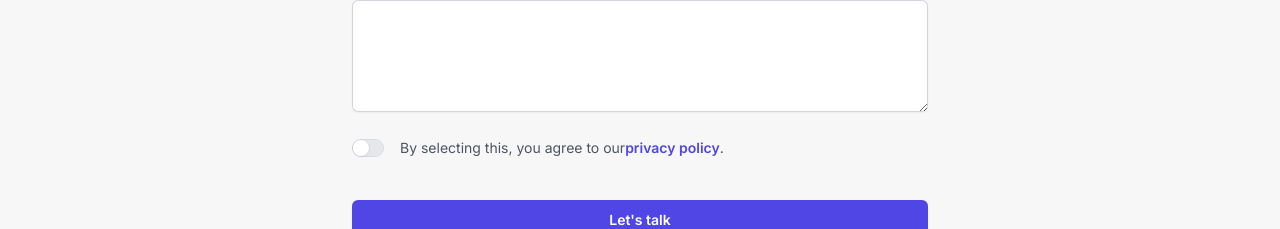
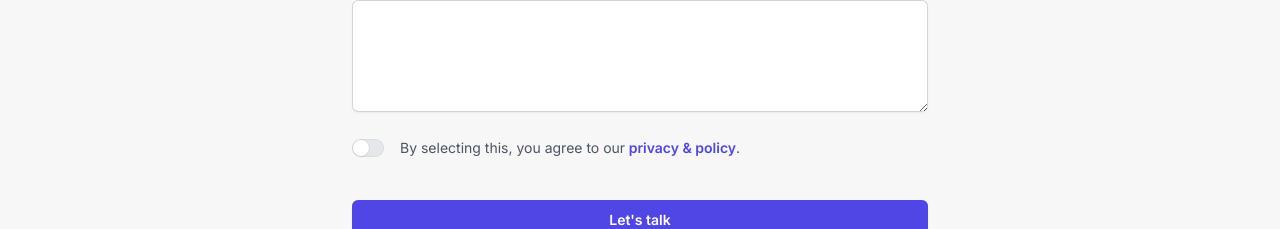
Before and after one commit to samimhub/Portfolio_App_samim, a Next.js app: page / in a window 1280 px wide. Shown: the part 4600-4829 px from the top of the page. Built offline with nearby package versions, Linux system fonts and the light colour scheme.

Commit message:
commite....

```diff
--- a/src/app/Components/Contact.tsx
+++ b/src/app/Components/Contact.tsx
@@ -88,7 +88,7 @@ function Page() {
               </div>
               <label className="text-sm leading-6 text-gray-600" id="switch-1-label">
                 By selecting this, you agree to our
-                <a href="#" className="font-semibold text-indigo-600">privacy&nbsp;policy</a>.
+                <a href="#" className="font-semibold text-indigo-600"> privacy &amp; policy</a>.
               </label>
             </div>
           </div>
```
